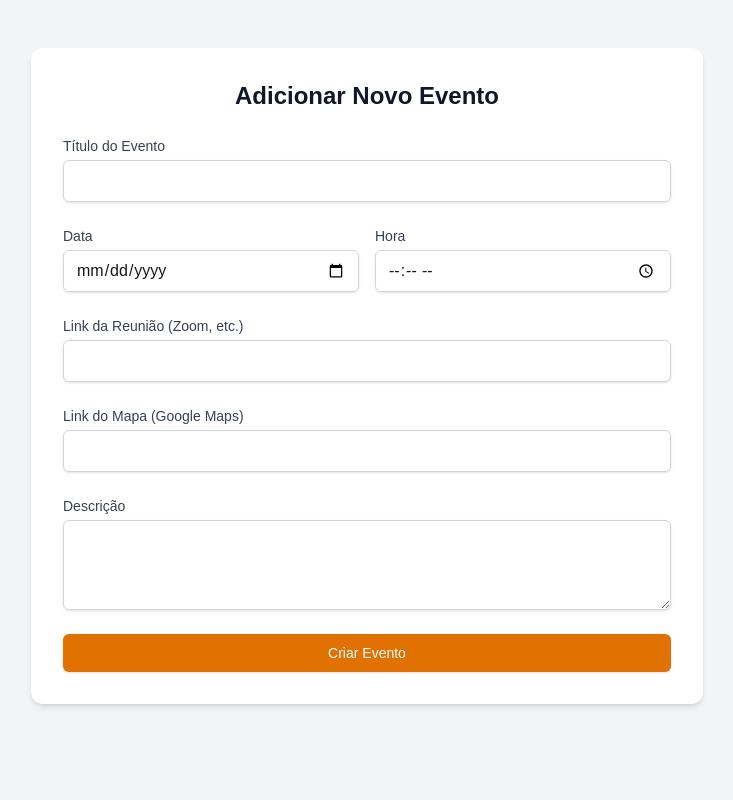
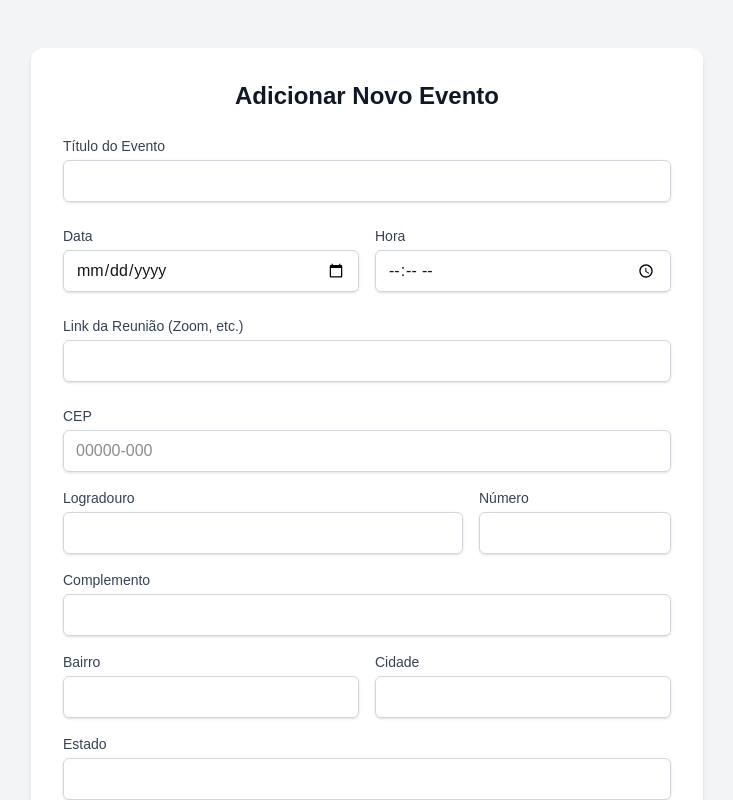
Before and after one commit to otherRick/budismocf, a Next.js app: page /drckadm in a window 1280 px wide. Shown: the top 800 px of the page, without its empty margins (273-1006 px from the left). Built offline with nearby package versions, Linux system fonts and the light colour scheme.

Commit message:
feat add address and map link

```diff
--- a/package.json
+++ b/package.json
@@ -19,6 +19,7 @@
     "react-device-detect": "^2.2.3",
     "react-dom": "^19.0.0",
     "react-icons": "^5.5.0",
+    "react-toastify": "^11.0.5",
     "vercel": "^41.6.1"
   },
   "devDependencies": {
--- a/src/components/WebEventCard.tsx
+++ b/src/components/WebEventCard.tsx
@@ -1,20 +1,33 @@
 // src/components/EventCard.tsx
+import { AddressProps, FormDataProps } from '@/types/formData';
+import { FaVideo } from 'react-icons/fa';
 import { FiClock, FiMapPin, FiArrowRight } from 'react-icons/fi';
 
-export type Event = {
-  title: string;
-  time: string;
-  location: string;
-  link: string;
-  date: string;
-  description: string;
-  id: string;
-  createdAt: string;
-  updatedAt: string;
-  publishedAt: string;
-};
+export default function EventCard({ event }: { event: FormDataProps }) {
+  function formatAddress(address?: AddressProps | null): string | null {
+    if (!address) return null;
 
-export default function EventCard({ event }: { event: Event }) {
+    const {
+      street = '',
+      number = '',
+      complement = '',
+      neighborhood = '',
+      city = '',
+      state = ''
+    } = address;
+
+    // Construir o endereço completo
+    let fullAddress = `${street}, ${number}`;
+    if (complement) fullAddress += `, ${complement}`;
+    if (neighborhood) fullAddress += `, ${neighborhood}`;
+    fullAddress += `, ${city} - ${state}`;
+
+    // Codificar o endereço para uso em URL
+    return encodeURIComponent(fullAddress);
+  }
+  const query = formatAddress(event.address);
+  const mapsUrl = `https://www.google.com/maps/search/?api=1&query=${query}`;
+
   return (
     <div className='p-4 bg-gray-700/30 rounded-xl border border-gray-600/30 backdrop-blur-sm hover:border-amber-400/30 transition-all'>
       <h3 className='font-medium text-white'>{event.title}</h3>
@@ -30,20 +43,23 @@ export default function EventCard({ event }: { event: Event }) {
             .split('-')[0]
             .slice(1) +
           ', '}
-        {event.time}
+        {event.hour}
       </div>
       <div className='flex items-center text-sm text-blue-300 mt-1'>
-        <FiMapPin className='mr-2' />{' '}
-        {event.location.includes('https://') ? (
-          <a target='_blank' href={event.location}>
-            Zoom (via link)
-          </a>
-        ) : (
-          event.location
-        )}
+        <FaVideo className='mr-2' />{' '}
+        <a target='_blank' href={event.meeting_link}>
+          Zoom (via link)
+        </a>
+      </div>
+      <div className='flex items-center text-sm text-blue-300 mt-1'>
+        <FiMapPin className='mr-2' />
+        <a target='_blank' href={mapsUrl}>
+          {event.address?.neighborhood} {event.address?.number && `Nº ${event.address?.number}`},{' '}
+          {event.address?.city} - {event.address?.state}
+        </a>
       </div>
       <a
-        href={event.link}
+        href={event.meeting_link}
         className='mt-3 w-full flex items-center justify-center space-x-2 bg-amber-500/10 hover:bg-amber-500/20 text-amber-400 py-2 rounded-lg text-sm transition-all border border-amber-500/20 hover:border-amber-500/40'
       >
         <span>Reservar</span>
--- a/src/components/ZenRioMobile.client.tsx
+++ b/src/components/ZenRioMobile.client.tsx
@@ -5,13 +5,14 @@ import Head from 'next/head';
 import { motion, AnimatePresence } from 'framer-motion';
 import { FiArrowRight, FiCalendar, FiInstagram, FiSend, FiYoutube } from 'react-icons/fi';
 import { AiFillWechat } from 'react-icons/ai';
-import EventCard, { Event } from './WebEventCard';
+import EventCard from './WebEventCard';
+import { FormDataProps } from '@/types/formData';
 
 const MobileFirstMeditation = () => {
   const [activeTab, setActiveTab] = useState('meditation');
   const [activeTeaching, setActiveTeaching] = useState(0);
 
-  const [events, setEvents] = useState<Event[]>([]);
+  const [events, setEvents] = useState<FormDataProps[]>([]);
 
   useEffect(() => {
     const fetchEvents = async () => {
@@ -21,6 +22,7 @@ const MobileFirstMeditation = () => {
           throw new Error('Erro ao buscar eventos');
         }
         const data = await response.json();
+        console.log(data);
         setEvents(data);
       } catch (error) {
         console.error(error);
@@ -141,9 +143,9 @@ const MobileFirstMeditation = () => {
                   </h2>
 
                   <div className='space-y-3'>
-                    {events.map((event: Event) => (
-                      <EventCard key={event.id} event={event} />
-                    ))}
+                    {events.map((event: FormDataProps) => {
+                      return <EventCard key={event.id} event={event} />;
+                    })}
                   </div>
 
                   <div className='mt-6'>
--- a/src/components/ZenRioWeb.client.tsx
+++ b/src/components/ZenRioWeb.client.tsx
@@ -4,14 +4,15 @@ import { useState, useEffect } from 'react';
 import Head from 'next/head';
 import { motion, AnimatePresence, useMotionValue, useTransform } from 'framer-motion';
 import { FiCalendar, FiSend, FiArrowRight } from 'react-icons/fi';
-import EventCard, { Event } from './WebEventCard';
+import EventCard from './WebEventCard';
+import { FormDataProps } from '@/types/formData';
 
 const UltraModernMeditation = () => {
   const [activeTeaching, setActiveTeaching] = useState(0);
   const [cursorPosition, setCursorPosition] = useState({ x: 0, y: 0 });
   const [isHoveringCTA, setIsHoveringCTA] = useState(false);
 
-  const [events, setEvents] = useState<Event[]>([]);
+  const [events, setEvents] = useState<FormDataProps[]>([]);
 
   useEffect(() => {
     const fetchEvents = async () => {
@@ -173,13 +174,13 @@ const UltraModernMeditation = () => {
           </header>
 
           {/* Main Grid */}
-          <main className='grid grid-cols-1 lg:grid-cols-3 gap-8 flex-1'>
+          <main className='grid grid-cols-1 lg:grid-cols-3 gap-8 flex-1 h-96'>
             {/* Left Column - Events */}
             <motion.div
               initial={{ opacity: 0, x: -50 }}
               animate={{ opacity: 1, x: 0 }}
               transition={{ duration: 0.8, delay: 0.6 }}
-              className='bg-gray-800/50 backdrop-blur-lg rounded-2xl p-6 border border-gray-700/50 shadow-xl overflow-hidden'
+              className='bg-gray-800/50 backdrop-blur-lg rounded-2xl p-6 border border-gray-700/50 shadow-xl overflow-auto'
             >
               <div className='relative'>
                 <h2 className='text-xl font-bold text-white mb-6 flex items-center'>
@@ -192,7 +193,7 @@ const UltraModernMeditation = () => {
               </div>
 
               <div className='space-y-4 relative z-10'>
-                {events.map((event: Event) => (
+                {events.map((event: FormDataProps) => (
                   <EventCard key={event.id} event={event} />
                 ))}
               </div>
--- a/src/pages/_app.tsx
+++ b/src/pages/_app.tsx
@@ -4,6 +4,7 @@ import type { AppProps } from 'next/app';
 import { DefaultSeo } from 'next-seo';
 import defaultSEO, { getSchemaMarkup } from '../seo/default-seo';
 import Head from 'next/head';
+import { ToastContainer } from 'react-toastify';
 
 function MyApp({ Component, pageProps }: AppProps) {
   return (
@@ -13,6 +14,18 @@ function MyApp({ Component, pageProps }: AppProps) {
         <script type='application/ld+json'>{getSchemaMarkup()}</script>
       </Head>
       <Component {...pageProps} />
+      <ToastContainer
+        position='top-center'
+        autoClose={5000}
+        hideProgressBar={false}
+        newestOnTop
+        closeOnClick
+        rtl={false}
+        pauseOnFocusLoss
+        draggable
+        pauseOnHover
+        theme='colored'
+      />
     </>
   );
 }
--- a/src/pages/api/events/index.ts
+++ b/src/pages/api/events/index.ts
@@ -24,12 +24,12 @@ async function handleGet(req: NextApiRequest, res: NextApiResponse) {
 
 async function handlePost(req: NextApiRequest, res: NextApiResponse) {
   try {
-    const { title, date, hour, meeting_link, map_link, description } = req.body;
+    const { title, date, hour, meeting_link, description, address } = req.body;
 
     const result = await query(
-      `INSERT INTO events (title, date, hour, meeting_link, map_link, description)
-       VALUES ($1, $2, $3, $4, $5, $6) RETURNING *`,
-      [title, date, hour, meeting_link, map_link, description]
+      `INSERT INTO events (title, date, hour, meeting_link, description, address)
+   VALUES ($1, $2, $3, $4, $5, $6) RETURNING *`,
+      [title, date, hour, meeting_link, description, JSON.stringify(address)]
     );
 
     res.status(201).json(result.rows[0]);
--- a/src/pages/drckadm.tsx
+++ b/src/pages/drckadm.tsx
@@ -1,5 +1,6 @@
 'use client';
 
+import { useRouter } from 'next/router';
 import { useState } from 'react';
 
 export default function AdminPage() {
@@ -8,9 +9,53 @@ export default function AdminPage() {
     date: '',
     hour: '',
     meeting_link: '',
-    map_link: '',
-    description: ''
+    description: '',
+    address: {
+      cep: '',
+      street: '',
+      number: '',
+      complement: '',
+      neighborhood: '',
+      city: '',
+      state: ''
+    }
   });
+
+  const router = useRouter();
+
+  const fetchAddress = async (cep: string) => {
+    // Remove any non-digit characters
+    const cleanedCep = cep.replace(/\D/g, '');
+
+    // Check if CEP is complete (8 digits)
+    if (cleanedCep.length !== 8) return;
+
+    try {
+      const response = await fetch(`https://viacep.com.br/ws/${cleanedCep}/json/`);
+      const data = await response.json();
+
+      if (!data.erro) {
+        setFormData((prev) => ({
+          ...prev,
+          address: {
+            ...prev.address,
+            street: data.logradouro || '',
+            neighborhood: data.bairro || '',
+            city: data.localidade || '',
+            state: data.uf || '',
+            // Keep existing values for number and complement
+            number: prev.address.number,
+            complement: prev.address.complement
+          }
+        }));
+      } else {
+        alert('CEP não encontrado');
+      }
+    } catch (error) {
+      console.error('Erro ao buscar CEP:', error);
+      alert('Erro ao buscar CEP');
+    }
+  };
 
   const handleSubmit = async (e: React.FormEvent) => {
     e.preventDefault();
@@ -23,20 +68,30 @@ export default function AdminPage() {
         body: JSON.stringify(formData)
       });
 
-      const data = await response.json(); // Add this line
+      const data = await response.json();
 
       if (response.ok) {
-        alert('Evento criado com sucesso!');
         setFormData({
           title: '',
           date: '',
           hour: '',
           meeting_link: '',
-          map_link: '',
-          description: ''
+          description: '',
+          address: {
+            cep: '',
+            street: '',
+            number: '',
+            complement: '',
+            neighborhood: '',
+            city: '',
+            state: ''
+          }
         });
+
+        localStorage.setItem('showEventCreatedToast', 'true');
+        window.location.href = '/';
       } else {
-        throw new Error(data.error || 'Falha ao criar evento'); // Use server error message
+        throw new Error(data.error || 'Falha ao criar evento');
       }
     } catch (error) {
       alert(error instanceof Error ? error.message : 'Erro desconhecido');
@@ -46,12 +101,43 @@ export default function AdminPage() {
 
   const handleChange = (e: React.ChangeEvent<HTMLInputElement | HTMLTextAreaElement>) => {
     const { name, value } = e.target;
+
+    // Special handling for CEP field
+    if (name === 'address.cep') {
+      setFormData((prev) => ({
+        ...prev,
+        address: {
+          ...prev.address,
+          cep: value
+        }
+      }));
+
+      // Trigger address lookup when CEP is complete
+      if (value.replace(/\D/g, '').length === 8) {
+        fetchAddress(value);
+      }
+      return;
+    }
+
+    // Handle nested address fields
+    if (name.startsWith('address.')) {
+      const field = name.split('.')[1];
+      setFormData((prev) => ({
+        ...prev,
+        address: {
+          ...prev.address,
+          [field]: value
+        }
+      }));
+      return;
+    }
+
+    // Handle regular fields
     setFormData((prev) => ({
       ...prev,
       [name]: value
     }));
   };
-
   return (
     <div className='min-h-screen bg-gray-100 py-12 px-4 sm:px-6 lg:px-8'>
       <div className='max-w-md mx-auto bg-white rounded-xl shadow-md overflow-hidden md:max-w-2xl'>
@@ -120,20 +206,115 @@ export default function AdminPage() {
               />
             </div>
 
+            <div className='space-y-4'>
               <div>
-              <label htmlFor='map_link' className='block text-sm font-medium text-gray-700'>
-                Link do Mapa (Google Maps)
+                <label htmlFor='cep' className='block text-sm font-medium text-gray-700'>
+                  CEP
                 </label>
                 <input
-                type='url'
-                name='map_link'
-                id='map_link'
-                value={formData.map_link}
+                  type='text'
+                  name='address.cep'
+                  id='cep'
+                  value={formData?.address?.cep}
+                  onChange={handleChange}
+                  className='mt-1 block w-full border border-gray-300 rounded-md shadow-sm py-2 px-3 focus:outline-none focus:ring-amber-500 focus:border-amber-500'
+                  placeholder='00000-000'
+                />
+              </div>
+
+              <div className='grid grid-cols-3 gap-4'>
+                <div className='col-span-2'>
+                  <label htmlFor='street' className='block text-sm font-medium text-gray-700'>
+                    Logradouro
+                  </label>
+                  <input
+                    type='text'
+                    name='address.street'
+                    id='street'
+                    value={formData.address.street}
+                    onChange={handleChange}
+                    className='mt-1 block w-full border border-gray-300 rounded-md shadow-sm py-2 px-3 focus:outline-none focus:ring-amber-500 focus:border-amber-500'
+                    readOnly
+                  />
+                </div>
+                <div>
+                  <label htmlFor='number' className='block text-sm font-medium text-gray-700'>
+                    Número
+                  </label>
+                  <input
+                    type='text'
+                    name='address.number'
+                    id='number'
+                    value={formData.address.number}
+                    onChange={handleChange}
+                    className='mt-1 block w-full border border-gray-300 rounded-md shadow-sm py-2 px-3 focus:outline-none focus:ring-amber-500 focus:border-amber-500'
+                  />
+                </div>
+              </div>
+
+              <div>
+                <label htmlFor='complement' className='block text-sm font-medium text-gray-700'>
+                  Complemento
+                </label>
+                <input
+                  type='text'
+                  name='address.complement'
+                  id='complement'
+                  value={formData.address.complement}
                   onChange={handleChange}
                   className='mt-1 block w-full border border-gray-300 rounded-md shadow-sm py-2 px-3 focus:outline-none focus:ring-amber-500 focus:border-amber-500'
                 />
               </div>
 
+              <div className='grid grid-cols-2 gap-4'>
+                <div>
+                  <label
+                    htmlFor='neighborhood'
+                    className='block text-sm font-medium text-gray-700'
+                  >
+                    Bairro
+                  </label>
+                  <input
+                    type='text'
+                    name='address.neighborhood'
+                    id='neighborhood'
+                    value={formData.address.neighborhood}
+                    onChange={handleChange}
+                    className='mt-1 block w-full border border-gray-300 rounded-md shadow-sm py-2 px-3 focus:outline-none focus:ring-amber-500 focus:border-amber-500'
+                    readOnly
+                  />
+                </div>
+                <div>
+                  <label htmlFor='city' className='block text-sm font-medium text-gray-700'>
+                    Cidade
+                  </label>
+                  <input
+                    type='text'
+                    name='address.city'
+                    id='city'
+                    value={formData.address.city}
+                    onChange={handleChange}
+                    className='mt-1 block w-full border border-gray-300 rounded-md shadow-sm py-2 px-3 focus:outline-none focus:ring-amber-500 focus:border-amber-500'
+                    readOnly
+                  />
+                </div>
+              </div>
+
+              <div>
+                <label htmlFor='state' className='block text-sm font-medium text-gray-700'>
+                  Estado
+                </label>
+                <input
+                  type='text'
+                  name='address.state'
+                  id='state'
+                  value={formData.address.state}
+                  onChange={handleChange}
+                  className='mt-1 block w-full border border-gray-300 rounded-md shadow-sm py-2 px-3 focus:outline-none focus:ring-amber-500 focus:border-amber-500'
+                  readOnly
+                />
+              </div>
+            </div>
             <div>
               <label htmlFor='description' className='block text-sm font-medium text-gray-700'>
                 Descrição
@@ -147,11 +328,17 @@ export default function AdminPage() {
                 className='mt-1 block w-full border border-gray-300 rounded-md shadow-sm py-2 px-3 focus:outline-none focus:ring-amber-500 focus:border-amber-500'
               />
             </div>
-
-            <div>
+            <div className='flex space-x-4'>
+              <button
+                type='button'
+                onClick={() => router.push('/')}
+                className='flex-1 justify-center py-2 px-4 border border-gray-300 rounded-md shadow-sm text-sm font-medium text-gray-700 bg-white hover:bg-gray-50 focus:outline-none focus:ring-2 focus:ring-offset-2 focus:ring-amber-500'
+              >
+                Voltar
+              </button>
               <button
                 type='submit'
-                className='w-full flex justify-center py-2 px-4 border border-transparent rounded-md shadow-sm text-sm font-medium text-white bg-amber-600 hover:bg-amber-700 focus:outline-none focus:ring-2 focus:ring-offset-2 focus:ring-amber-500'
+                className='flex-1 justify-center py-2 px-4 border border-transparent rounded-md shadow-sm text-sm font-medium text-white bg-amber-600 hover:bg-amber-700 focus:outline-none focus:ring-2 focus:ring-offset-2 focus:ring-amber-500'
               >
                 Criar Evento
               </button>
--- a/src/pages/index.tsx
+++ b/src/pages/index.tsx
@@ -1,7 +1,9 @@
 import dynamic from 'next/dynamic';
 import Head from 'next/head';
 import { useRouter } from 'next/router';
+import { useEffect } from 'react';
 import { isMobile } from 'react-device-detect';
+import { toast } from 'react-toastify';
 
 const UltraModernMeditation = dynamic(() => import('../components/ZenRioWeb.client'), {
   ssr: false
@@ -13,7 +15,23 @@ const MobileFirstMeditation = dynamic(() => import('../components/ZenRioMobile.c
 const HomePage = () => {
   const router = useRouter();
   const canonicalUrl = `https://www.zenriocabofrio.com.br${router.asPath}`;
+  useEffect(() => {
+    const showToast = localStorage.getItem('showEventCreatedToast');
+    if (showToast) {
+      toast.success('Evento criado com sucesso!', {
+        position: 'top-center',
+        autoClose: 5000,
+        hideProgressBar: false,
+        closeOnClick: true,
+        pauseOnHover: true,
+        draggable: true,
+        progress: undefined,
+        theme: 'colored'
+      });
 
+      localStorage.removeItem('showEventCreatedToast');
+    }
+  }, []);
   return (
     <div className='relative'>
       <Head>
@@ -123,7 +141,6 @@ const HomePage = () => {
           })}
         </script>
       </Head>
-
       {isMobile ? <MobileFirstMeditation /> : <UltraModernMeditation />}
     </div>
   );
--- /dev/null
+++ b/src/types/formData.ts
@@ -0,0 +1,32 @@
+export interface AddressProps {
+  cep: string;
+  street: string;
+  number: string;
+  complement: string;
+  neighborhood: string;
+  city: string;
+  state: string;
+}
+
+export interface FormDataProps {
+  id: number;
+  title: string;
+  date: string;
+  hour: string;
+  meeting_link: string;
+  description: string;
+  address: AddressProps;
+}
+
+export type Event = {
+  title: string;
+  time: string;
+  location: string;
+  link: string;
+  date: string;
+  description: string;
+  id: string;
+  createdAt: string;
+  updatedAt: string;
+  publishedAt: string;
+};
```
Also changed, not shown: 1 other file (tests, documents, lock files or other folders). Lines whose indentation alone changed are shown as unchanged.
